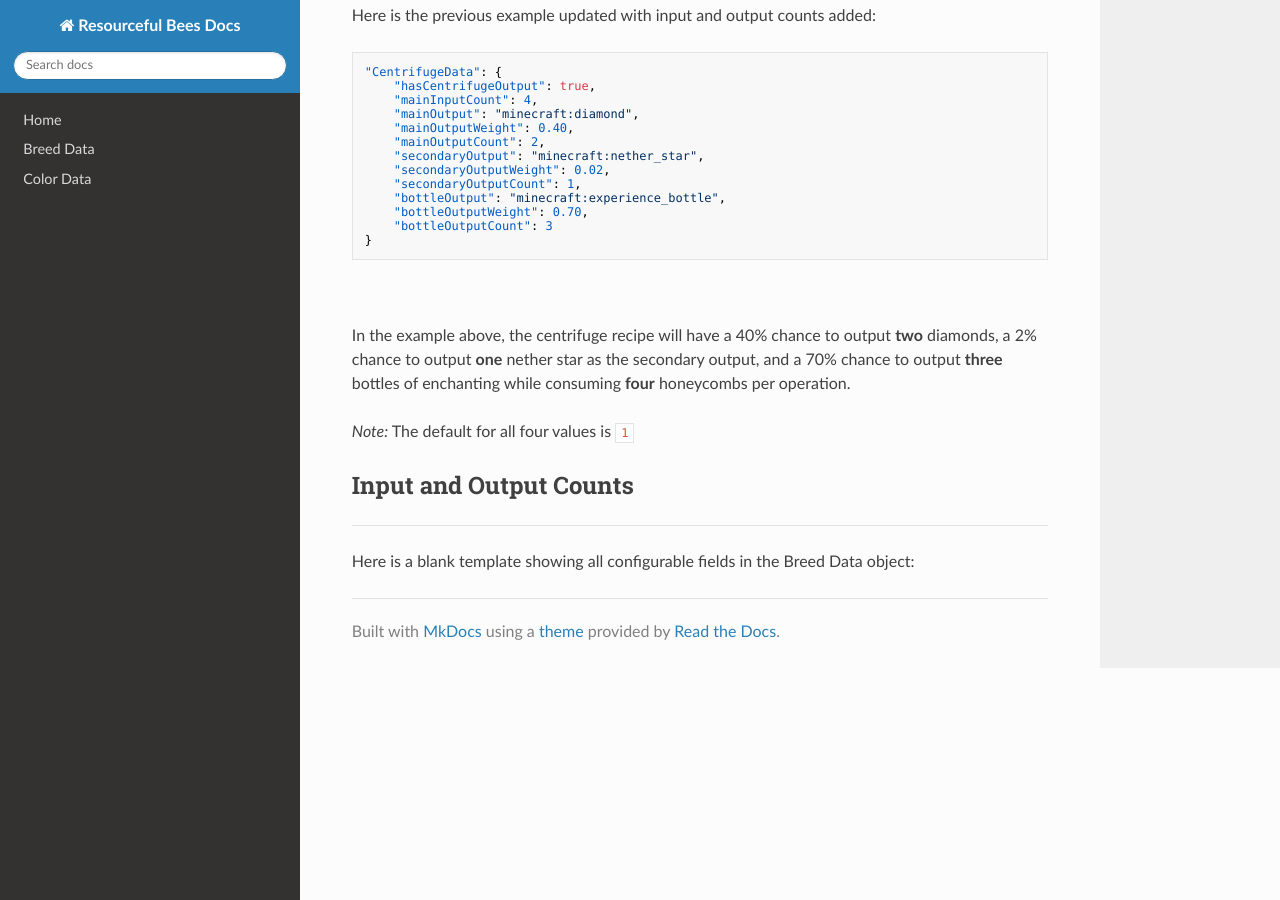
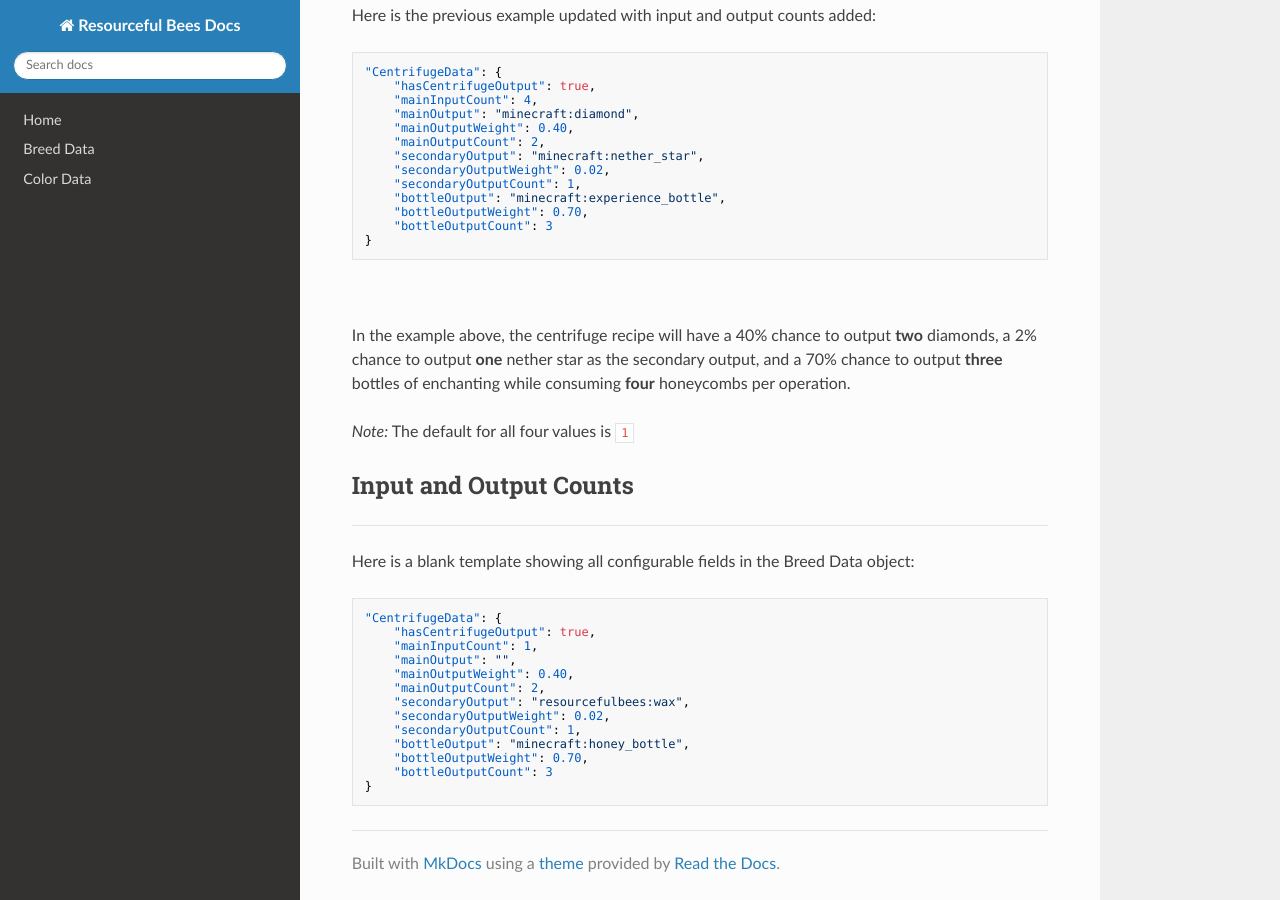
Before and after one commit to Team-Resourceful/ResourcefulBeesDocs, an MkDocs documentation site: the page built from docs/bee_data/centrifuge_data.md, in a window 1280 px wide and 900 px high, scrolled down 2753 px. Built offline with MkDocs 1.6.1, drawn with Linux system fonts in a browser that asks for light colours; nearby versions of some CDN libraries.

Commit message:
docs/bee_data/centrifuge_data.md updated from https://stackedit.io/

````diff
--- a/docs/bee_data/centrifuge_data.md
+++ b/docs/bee_data/centrifuge_data.md
@@ -111,6 +111,22 @@ In the example above, the centrifuge recipe will have a 40% chance to output **t
 ***
 
 Here is a blank template showing all configurable fields in the Breed Data object:
+
+```json
+"CentrifugeData": {
+	"hasCentrifugeOutput": true,
+	"mainInputCount": 1,
+	"mainOutput": "",
+	"mainOutputWeight": 0.40,
+	"mainOutputCount": 2,
+	"secondaryOutput": "resourcefulbees:wax",
+	"secondaryOutputWeight": 0.02,
+	"secondaryOutputCount": 1,
+	"bottleOutput": "minecraft:honey_bottle",
+	"bottleOutputWeight": 0.70,
+	"bottleOutputCount": 3
+}
+```
 <!--stackedit_data:
-eyJoaXN0b3J5IjpbLTEwMzA3NDQ0N119
+eyJoaXN0b3J5IjpbLTE5NjcxMDc3OTAsLTEwMzA3NDQ0N119
 -->
````
